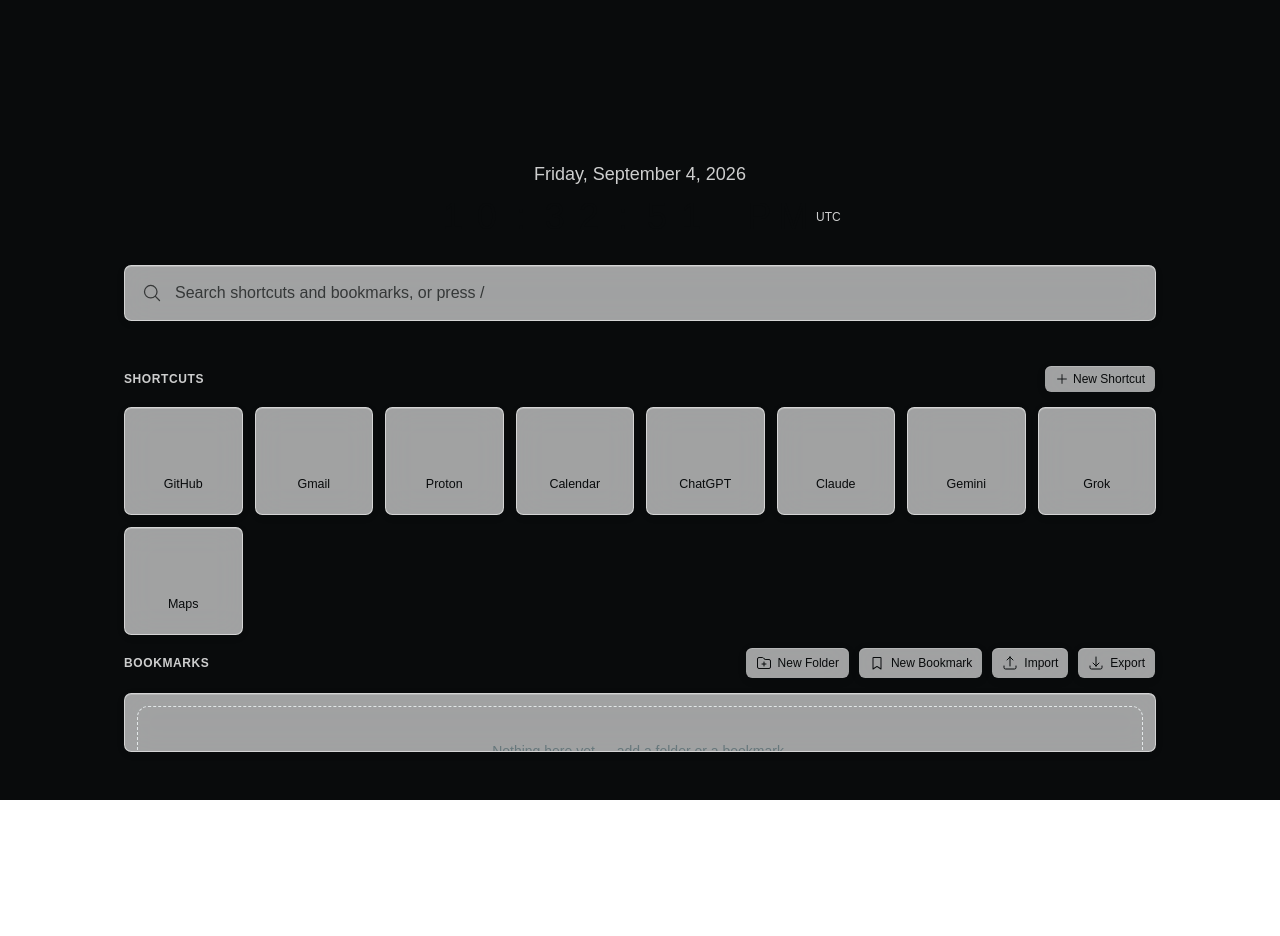
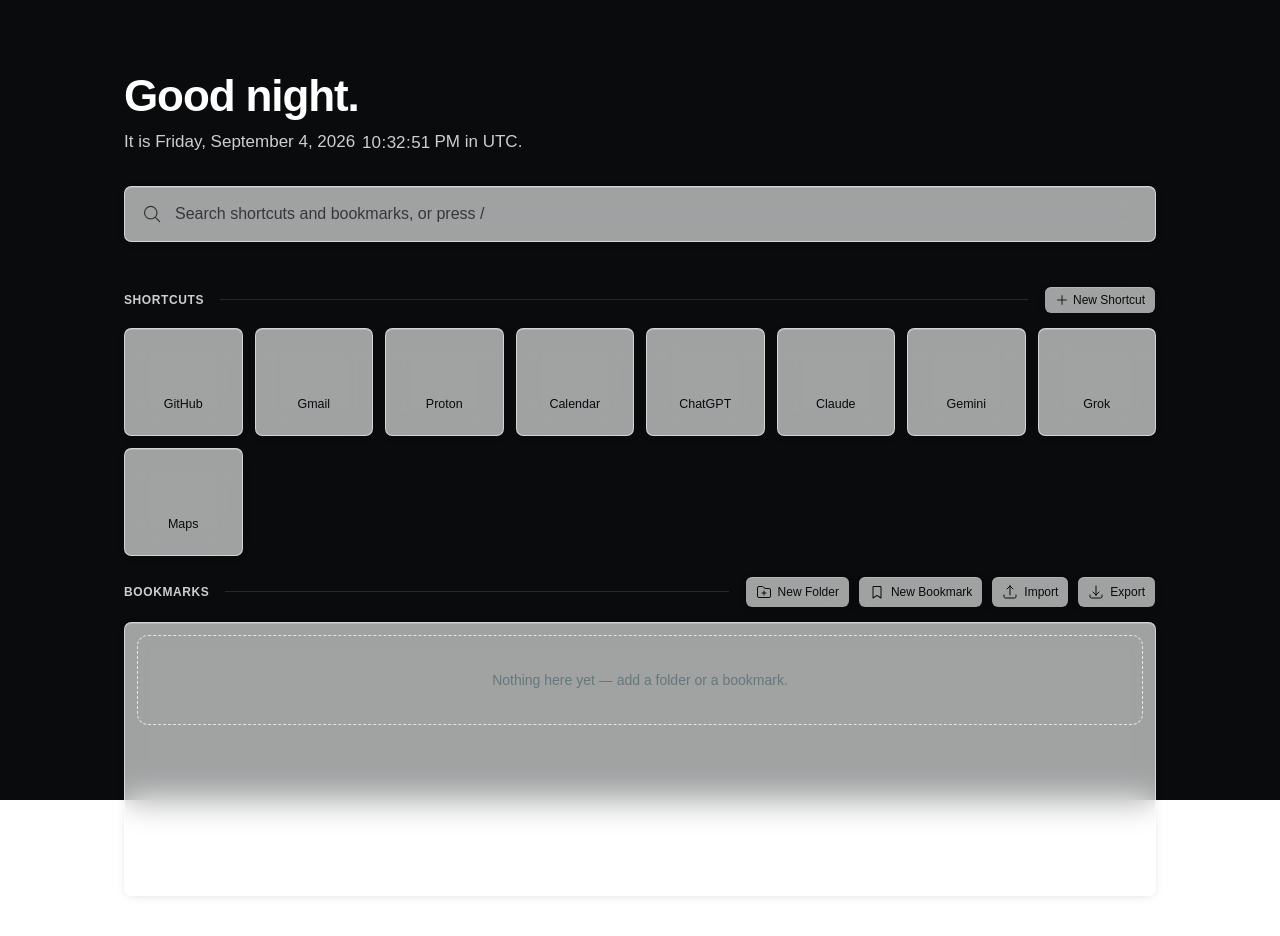
Before and after one commit to williammh/my-home-page, a React app: page / in a window 1280 px wide. Before the commit the page ends 800 px from the top, so only its background shows below. Built offline with nearby package versions, Linux system fonts and the light colour scheme; the HTML template or start-up script is replaced by a standard one.

Commit message:
natural language greeting and layout

```diff
--- a/src/App.tsx
+++ b/src/App.tsx
@@ -129,17 +129,27 @@
       ) : settings.backgroundColor ? (
         <div className="fixed inset-0 -z-10" style={{ backgroundColor: settings.backgroundColor }} />
       ) : null}
-      <div className="mx-auto flex h-screen max-w-[1080px] flex-col overflow-hidden px-6 py-[6vh]">
-        <div className="shrink-0 pt-[14vh]">
+      {/* `min-h-screen` rather than `h-screen`: the page is a single-screen
+          layout whenever it fits, but on a short or narrow viewport the
+          content grows and the page scrolls normally. Pinning to exactly one
+          screen instead made the header and the bookmarks panel compete for a
+          fixed budget, which clipped whichever lost through the middle of a
+          card. */}
+      <div className="mx-auto flex min-h-screen max-w-[1080px] flex-col px-6 pb-[5vh] pt-[clamp(24px,9vh,96px)]">
+        <div className="shrink-0">
           <Clock settings={settings} onOpenSettings={() => setModal({ kind: 'settings' })} />
           <SearchBar value={query} onChange={setQuery} />
 
           {(!trimmedQuery || matchedShortcuts.length > 0) && (
-            <section className="mb-3">
-              <div className="mb-3.5 flex flex-wrap items-center justify-between gap-3">
+            <section className="mb-5">
+              <div className={`mb-3.5 flex flex-wrap items-center gap-x-4 gap-y-3 ${headlineCls(settings.textTheme)}`}>
                 <h3 className={`text-xs font-semibold uppercase tracking-wider ${headlineCls(settings.textTheme)}`}>
                   Shortcuts
                 </h3>
+                {/* A hairline running from the label to the actions ties the
+                    two ends of the row together, so the button doesn't read as
+                    floating unattached at the far edge. */}
+                <div className="h-px flex-1 bg-current opacity-15" />
                 {!trimmedQuery && (
                   <Button
                     variant="glass"
@@ -168,12 +178,13 @@
           )}
         </div>
 
-        <section className="flex min-h-0 flex-1 flex-col">
-          <div className="mb-3.5 flex shrink-0 flex-wrap items-center justify-between gap-3">
+        <section className="flex min-h-[320px] flex-1 flex-col">
+          <div className={`mb-3.5 flex shrink-0 flex-wrap items-center gap-x-4 gap-y-3 ${headlineCls(settings.textTheme)}`}>
             <h3 className={`text-xs font-semibold uppercase tracking-wider ${headlineCls(settings.textTheme)}`}>
               Bookmarks
             </h3>
-            <div className="flex gap-2">
+            <div className="h-px flex-1 bg-current opacity-15" />
+            <div className="flex flex-wrap gap-2">
               <Button variant="glass" className="rounded-lg" onClick={() => setModal({ kind: 'folder', target: null })}>
                 <FolderPlusIcon />New Folder
               </Button>
--- a/src/Clock.tsx
+++ b/src/Clock.tsx
@@ -1,9 +1,9 @@
 import { useState, useEffect, useRef } from 'react'
 import { Cog6ToothIcon } from '@heroicons/react/24/outline'
 import SplitFlapText from './components/SplitFlapText'
-import Greeting from './Greeting'
+import { greetingFor } from './Greeting'
 import { DATE_FORMATS, DEFAULT_DATE_FORMAT } from './dateFormats'
-import { headlineCls } from './textTheme'
+import { headlineCls, headlineStrongCls } from './textTheme'
 import type { Settings } from './types'
 
 export default function Clock({ settings, onOpenSettings }: { settings: Settings; onOpenSettings: () => void }) {
@@ -18,11 +18,18 @@
   const timeZone = settings.timeZone
   const dateFormat = DATE_FORMATS[settings.dateFormat] ?? DATE_FORMATS[DEFAULT_DATE_FORMAT]
 
-  const time = now.toLocaleTimeString('en-US', {
+  // The meridiem is split off the flap board deliberately: it changes twice a
+  // day, so flipping it alongside the seconds reads as noise, and as two more
+  // tiles it made "AM"/"PM" look like part of the number. It's set as ordinary
+  // sentence text below instead.
+  const clockParts = now.toLocaleTimeString('en-US', {
     hour: 'numeric', minute: '2-digit', second: '2-digit', timeZone,
-  })
+  }).split(' ')
+  const time = clockParts[0]
+  const meridiem = clockParts[1] ?? ''
   const date = now.toLocaleDateString('en-US', { ...dateFormat.options, timeZone })
   const tzLabel = (timeZone.split('/').pop() ?? timeZone).replace(/_/g, ' ')
+  const greeting = greetingFor(now, timeZone)
 
   // SplitFlapText animates between the two phrases in `words` — feed it
   // [previous tick, current tick] so each change flips instead of snapping,
@@ -32,17 +39,31 @@
     prevTime.current = time
   }, [time])
 
+  const name = settings.name.trim()
+
   return (
-    <div className="group/clock relative mb-7 text-center">
+    <div className="group/clock relative mb-8">
       <button
         type="button"
         title="Settings"
         onClick={onOpenSettings}
-        className="absolute right-0 top-0 flex rounded-md p-1.5 text-muted-foreground opacity-0 transition-opacity duration-150 hover:bg-foreground/10 hover:text-foreground group-hover/clock:opacity-100 [&_svg]:size-4"
+        className="absolute -right-1 top-0 flex rounded-md p-1.5 text-muted-foreground opacity-0 transition-opacity duration-150 hover:bg-foreground/10 hover:text-foreground focus-visible:opacity-100 group-hover/clock:opacity-100 [&_svg]:size-4"
       ><Cog6ToothIcon /></button>
-      <Greeting name={settings.name} textTheme={settings.textTheme} />
-      <div className={`mb-2.5 text-lg ${headlineCls(settings.textTheme)}`}>{date}</div>
-      <div className="flex justify-center">
+
+      {/* Salutation — the one piece of the header that's about the reader, so
+          it carries the weight; the clock sentence underneath is supporting. */}
+      <h1 className={`text-[clamp(28px,5vw,44px)] font-semibold leading-[1.1] tracking-tight ${headlineStrongCls(settings.textTheme)}`}>
+        {greeting}
+        {name ? <>, <span className="font-normal">{name}</span></> : null}.
+      </h1>
+
+      {/* "It is {date} {time} in {timezone}." — one sentence, with the flip
+          tiles set inline so the clock reads as part of the line rather than
+          as a separate widget. `items-baseline` + `flex-wrap` keeps the words
+          on the text baseline and lets the sentence wrap on narrow screens
+          without the tiles overflowing. */}
+      <p className={`mt-2.5 flex flex-wrap items-baseline gap-x-[0.4em] gap-y-1.5 text-[clamp(13px,1.7vw,17px)] leading-snug ${headlineCls(settings.textTheme)}`}>
+        <span>It is {date}</span>
         <SplitFlapText
           words={words}
           loop={false}
@@ -50,16 +71,16 @@
           padTo={time.length}
           flipDuration={0.12}
           stagger={0.04}
-          className={settings.glass ? 'split-flap-text--glass' : ''}
-          tileColor="var(--card)"
-          textColor="var(--foreground)"
-          tileRadius={10}
-          gap={6}
-          fontSize="clamp(20px,4vw,36px)"
-          style={{ fontFamily: 'var(--font-sans)', fontWeight: 400 }}
+          // The tiles are set as plain text inside the sentence (see
+          // `.clock-flaps` in SplitFlapText.css), so the board's card props —
+          // tile color, radius, its own font — don't apply; the digits inherit
+          // color and type from the paragraph.
+          className="clock-flaps"
+          gap={0}
+          fontSize="1em"
         />
-        <span className={`ml-2 self-center text-xs font-medium ${headlineCls(settings.textTheme)}`}>{tzLabel}</span>
-      </div>
+        <span className="-ml-[0.15em]">{meridiem && `${meridiem} `}in {tzLabel}.</span>
+      </p>
     </div>
   )
 }
--- a/src/Greeting.tsx
+++ b/src/Greeting.tsx
@@ -1,10 +1,13 @@
-import { headlineCls } from './textTheme'
-
-export default function Greeting({ name, textTheme }: { name: string; textTheme?: string }) {
-  if (!name) return null
-  return (
-    <div className={`mb-2 text-3xl font-medium tracking-wide ${headlineCls(textTheme)}`}>
-      {name}
-    </div>
+// The salutation is derived from the hour in the *displayed* timezone, not the
+// browser's — the clock below it reads in that zone, so a greeting from a
+// different one would contradict it.
+export function greetingFor(now: Date, timeZone: string) {
+  const hour = Number(
+    now.toLocaleString('en-US', { hour: 'numeric', hour12: false, timeZone })
   )
+  if (hour < 5) return 'Good night'
+  if (hour < 12) return 'Good morning'
+  if (hour < 17) return 'Good afternoon'
+  if (hour < 22) return 'Good evening'
+  return 'Good night'
 }
--- a/src/components/SplitFlapText.css
+++ b/src/components/SplitFlapText.css
@@ -111,3 +111,58 @@
     animation: none !important;
   }
 }
+
+/* ---------------------------------------------------------------------------
+   Inline variant (`.clock-flaps`)
+   ---------------------------------------------------------------------------
+   The header clock is set inside a running sentence, so it reads as text, not
+   as a display board: no tile chip, border, or shadow, and the digits inherit
+   the sentence's font and size. Only the flip animation is kept — the motion
+   is the effect, the card around it was just chrome.
+
+   Because a tile is now exactly a character cell, its box is sized from the
+   font (`1em` tall, matching the digits themselves) rather than padded out to
+   a card, which is what kept the clock taller than the words around it. */
+.clock-flaps {
+  font-family: inherit;
+  font-size: inherit;
+  font-weight: inherit;
+  letter-spacing: 0;
+  color: inherit;
+  /* Centered rather than baseline-aligned: a baseline-aligned flex item hangs
+     its whole box above the baseline, which stretched the sentence's line box
+     taller than the text on either side. */
+  align-self: center;
+}
+
+.clock-flaps .split-flap-text__tile {
+  /* `ch` is the digit advance width in a tabular font, so each cell is exactly
+     as wide as the numeral it holds — no card padding to widen the clock. */
+  width: 1ch;
+  height: 1em;
+  background: none;
+  border: none;
+  border-radius: 0;
+  box-shadow: none;
+  /* The flip needs the two halves clipped, but with no card the overflow can
+     ride tight to the glyph box. */
+  overflow: hidden;
+}
+
+.clock-flaps .split-flap-text__char {
+  color: inherit;
+}
+
+/* No card means no seam: the hairline between the halves only made sense as
+   part of a physical-looking tile. */
+.clock-flaps .split-flap-text__half--top,
+.clock-flaps .split-flap-text__flap--front {
+  border-bottom: none;
+}
+
+/* Colons sit in their own cell; narrow it so the time reads as `5:54:09`
+   rather than as evenly-spaced monospace cells. `data-separator` is set by the
+   component (see SplitFlapText.tsx). */
+.clock-flaps .split-flap-text__tile[data-separator] {
+  width: 0.34em;
+}
--- a/src/components/SplitFlapText.tsx
+++ b/src/components/SplitFlapText.tsx
@@ -326,7 +326,15 @@
       {...props}
     >
       {tiles.map((tile, index) => (
-        <span className="split-flap-text__tile" aria-hidden="true" key={`${index}-${tiles.length}`}>
+        <span
+          className="split-flap-text__tile"
+          // Punctuation and blanks aren't digits: styling hooks off this so a
+          // variant can drop the tile chrome around them (see the inline clock
+          // in SplitFlapText.css) instead of showing an empty card.
+          data-separator={/[0-9A-Za-z]/.test(tile.current) ? undefined : ''}
+          aria-hidden="true"
+          key={`${index}-${tiles.length}`}
+        >
           <span className="split-flap-text__half split-flap-text__half--top">
             <span className="split-flap-text__char">{tile.current === ' ' ? '\u00A0' : tile.current}</span>
           </span>
```
Also changed, not shown: 1 other file (tests, documents, lock files or other folders).
